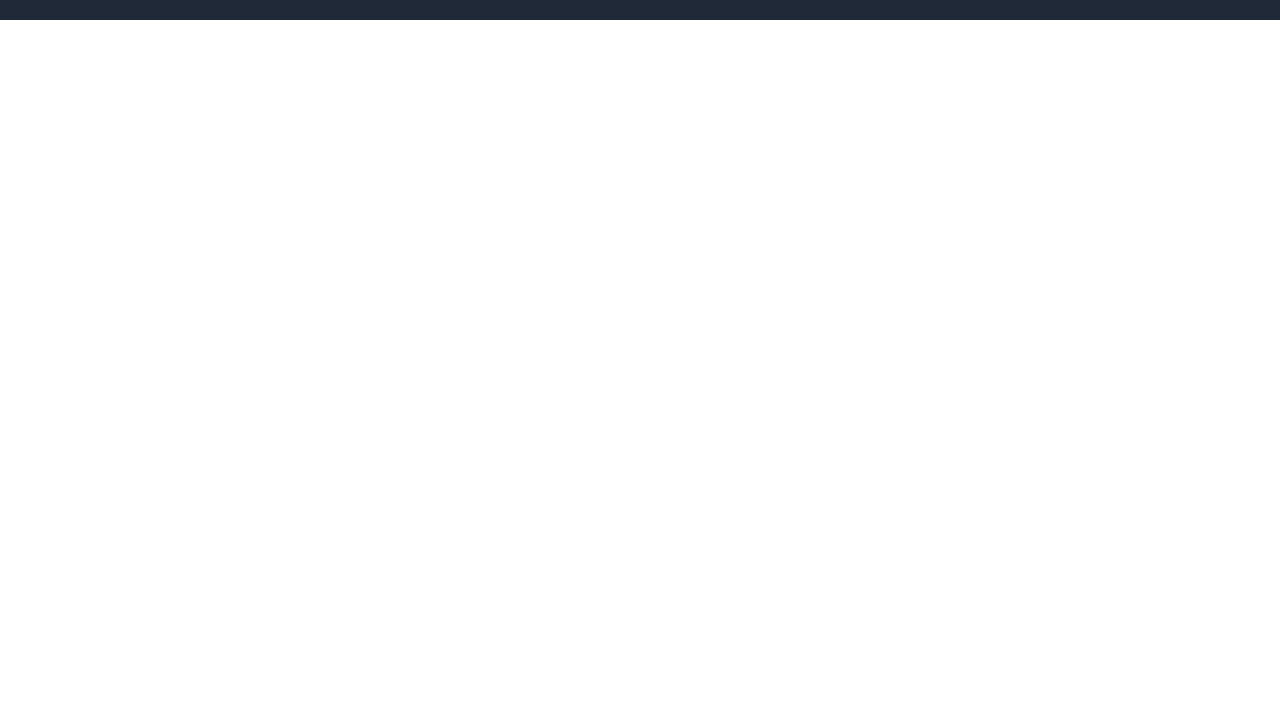
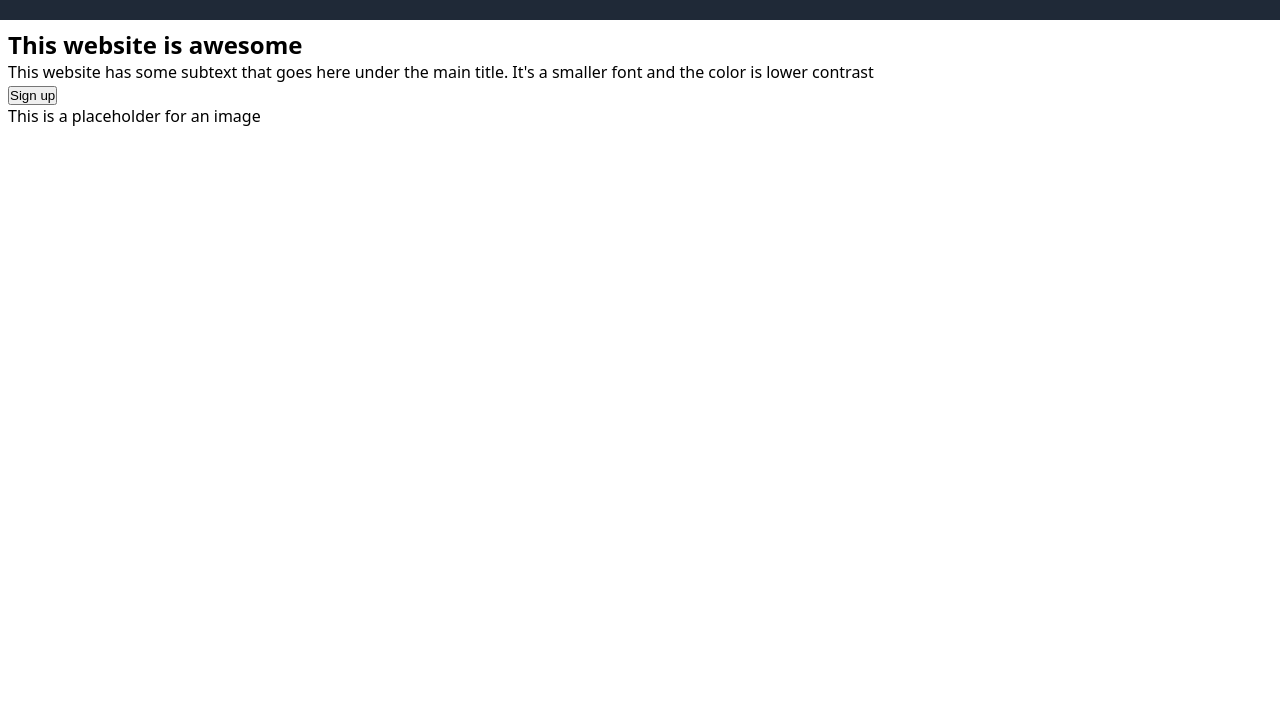
Before and after one commit to Abaljerind/odin-landing-page, a plain HTML site: page index.html in a window 1280 px wide. Shown: the part 85-800 px from the top of the page. Drawn offline with Linux system fonts and the light colour scheme.

Commit message:
Uncomment section .hero

```diff
--- a/index.html
+++ b/index.html
@@ -26,7 +26,7 @@
 
     <!-- hero section -->
 
-    <!-- <section id="home" class="hero">
+    <section id="home" class="hero">
       <div class="container">
         <div class="wrapper">
           <div class="left-side">
@@ -44,7 +44,7 @@
           </div>
         </div>
       </div>
-    </section> -->
+    </section>
 
     <!-- end hero section -->
   </body>
```
